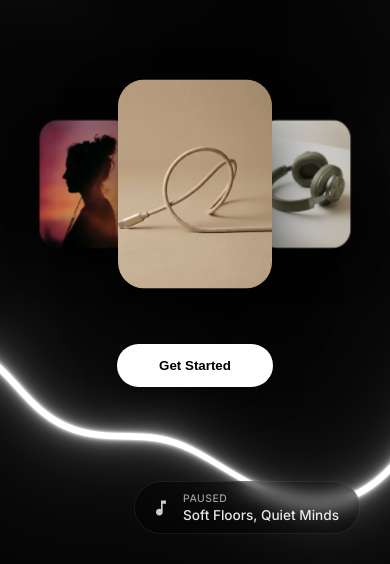
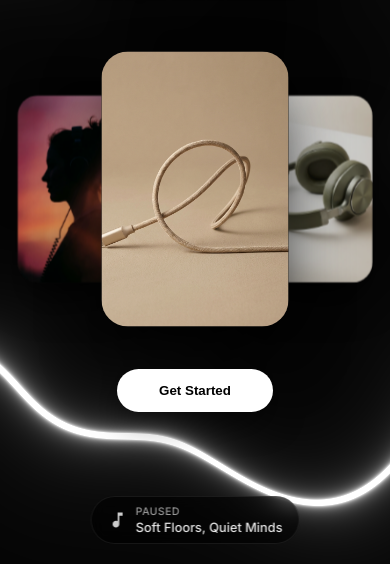
Before and after one commit to Gianlz/Chillin-, a plain HTML site: page index.html in a window 390 px wide. Shown: the part 280-844 px from the top of the page. Drawn offline with nearby package versions, Linux system fonts and the light colour scheme; animation ran at ten frames a second.

Commit message:
fix: responsiveness 70% cases

```diff
--- a/styles.css
+++ b/styles.css
@@ -215,53 +215,143 @@ button:hover {
 }
 
 /* Responsivo */
-@media(max-width:768px) {
+/* Responsivo */
+@media(max-width: 1024px) {
+    .container {
+        padding: 40px 20px;
+    }
+
     .carousel {
-        height: 280px
+        height: 500px;
+        max-width: 100%;
+    }
+
+    .carousel-slide {
+        width: 260px;
+        height: 380px;
+    }
+
+    .active {
+        width: 300px;
+        height: 440px;
+    }
+
+    .prev {
+        transform: translate(-320px) scale(.85) rotateY(25deg);
+    }
+
+    .next {
+        transform: translate(320px) scale(.85) rotateY(-25deg);
+    }
+}
+
+@media(max-width: 768px) {
+    h1 {
+        font-size: clamp(2em, 8vw, 3em);
+    }
+
+    .carousel {
+        height: 400px;
+    }
+
+    .carousel-slide {
+        width: 200px;
+        height: 300px;
+    }
+
+    .active {
+        width: 240px;
+        height: 340px;
+    }
+
+    .prev {
+        transform: translate(-180px) scale(.85) rotateY(20deg);
+    }
+
+    .next {
+        transform: translate(180px) scale(.85) rotateY(-20deg);
+    }
+
+    /* Music Player Adjustments for Mobile */
+    .music-player {
+        bottom: 20px;
+        right: 20px;
+        padding: 8px 16px;
+        gap: 8px;
+    }
+
+    .player-track {
+        max-width: 150px;
+        overflow: hidden;
+        text-overflow: ellipsis;
+        font-size: 0.8em;
+    }
+}
+
+@media(max-width: 480px) {
+    .container {
+        padding: 80px 16px 40px;
+        /* More top padding for header breathing room */
+        justify-content: center;
+    }
+
+    .header {
+        margin-bottom: -20px;
+    }
+
+    .carousel {
+        height: 320px;
+        margin-top: 0;
     }
 
     .carousel-slide {
         width: 140px;
-        height: 190px
+        height: 220px;
     }
 
     .active {
-        width: 160px;
-        height: 220px
+        width: 170px;
+        height: 250px;
     }
 
     .prev {
-        transform: translate(-150px) scale(.85) rotateY(20deg)
+        transform: translate(-120px) scale(.85) rotateY(15deg);
     }
 
     .next {
-        transform: translate(150px) scale(.85) rotateY(-20deg)
+        transform: translate(120px) scale(.85) rotateY(-15deg);
     }
 
-    .music-control {
+    /* Stack controls better on small screens */
+    .music-player {
         bottom: 20px;
-        right: 20px;
-        width: 40px;
-        height: 40px;
+        left: 50%;
+        right: auto;
+        transform: translateX(-50%);
+        width: auto;
+        justify-content: center;
+        background: rgba(0, 0, 0, 0.6);
+        white-space: nowrap;
+    }
+
+    .music-player:hover {
+        transform: translateX(-50%) translateY(-2px);
     }
 }
 
-@media(max-width:480px) {
-    .carousel-slide {
-        width: 120px;
-        height: 160px
+/* Landcape Mode Mobile Fix */
+@media (max-height: 500px) and (orientation: landscape) {
+    .container {
+        height: auto;
+        padding: 20px;
     }
 
-    .active {
-        width: 140px;
-        height: 190px
+    .carousel {
+        height: 300px;
     }
 
-    .prev {
-        transform: translate(-110px) scale(.8) rotateY(18deg)
-    }
-
-    .next {
-        transform: translate(110px) scale(.8) rotateY(-18deg)
+    .music-player {
+        display: none;
+        /* Hide player in super short landscape to save view space */
     }
 }
```
